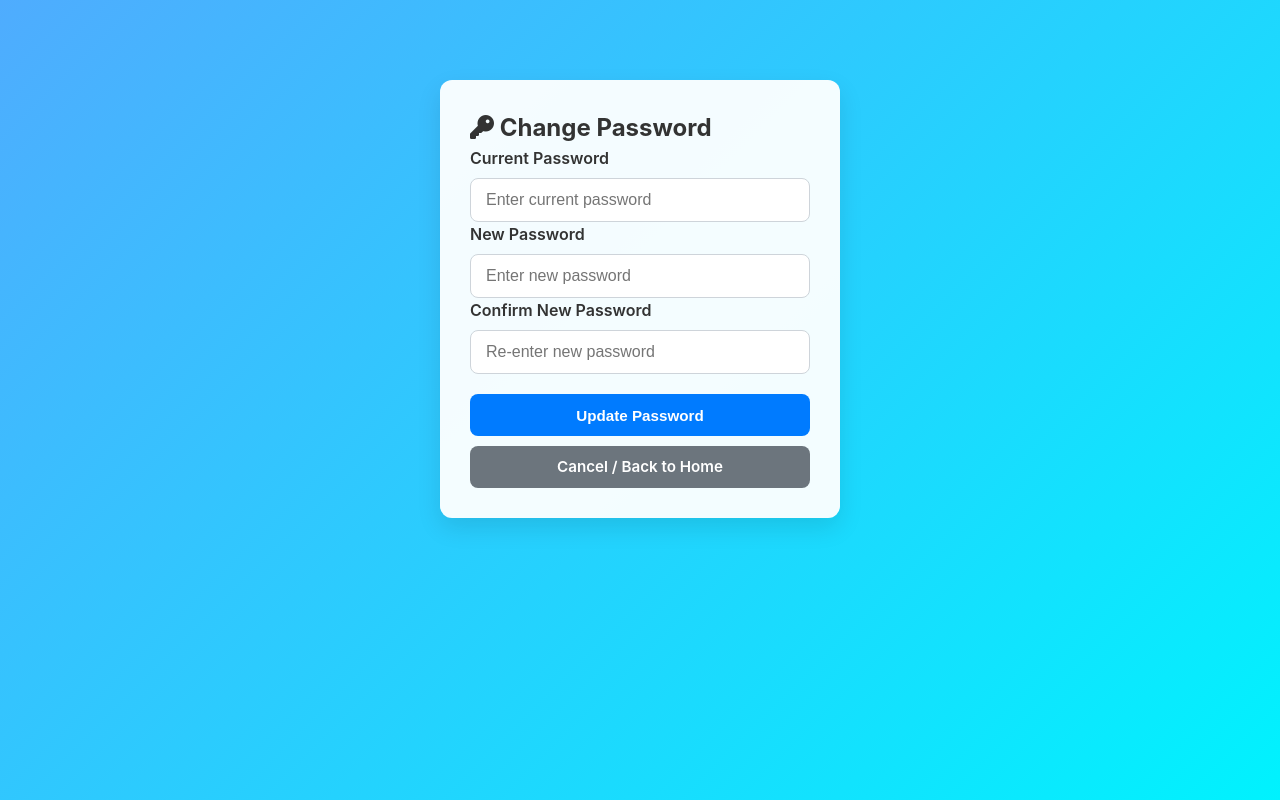
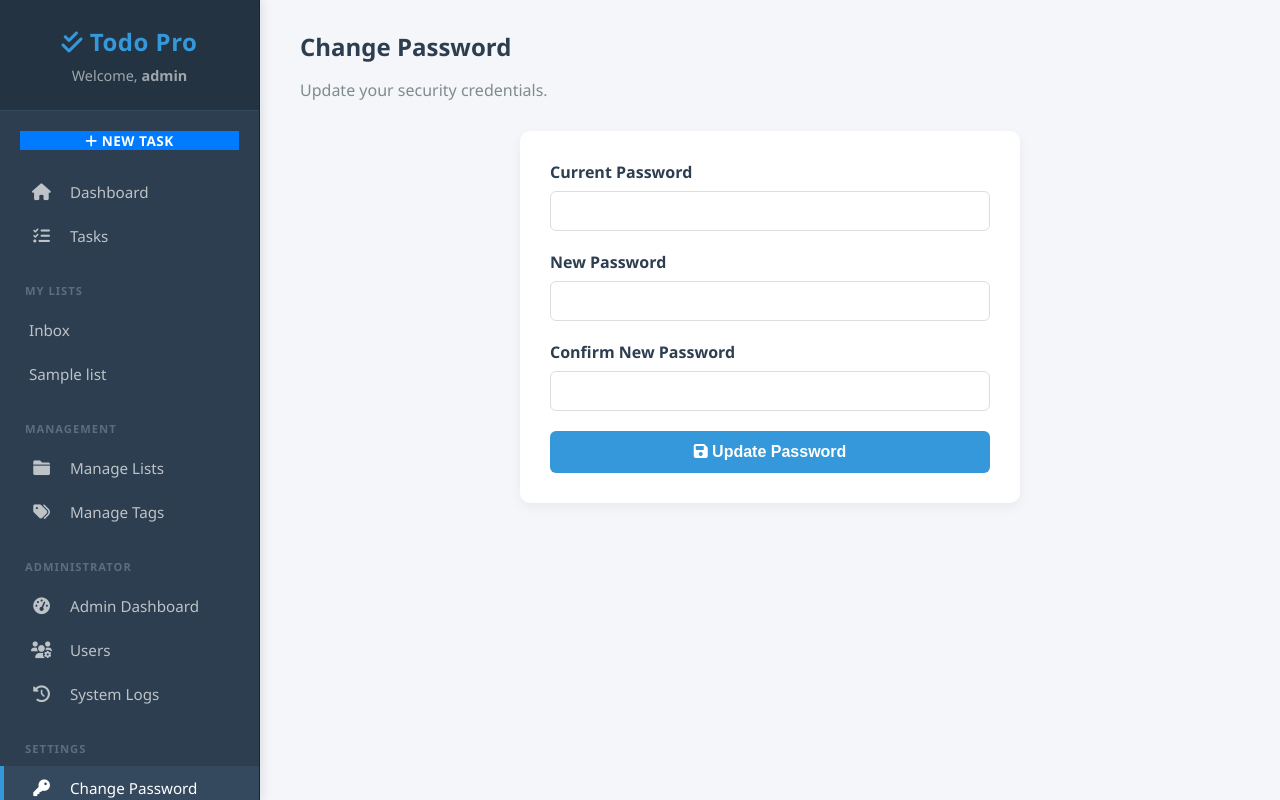
Before and after one commit to MinhQuanhehehe/project1, a PHP site: page /auth/change_password.php in a window 1280 px wide. Run offline with PHP 8.4, Linux system fonts and the light colour scheme; a user stored in the database is signed in; tables that the repository leaves empty hold one stand-in row (values such as "Sample post").

Commit message:
Update change_password.php

```diff
--- a/todolist/auth/change_password.php
+++ b/todolist/auth/change_password.php
@@ -1,107 +1,145 @@
 <?php
-if (session_status() === PHP_SESSION_NONE) {
-    session_start();
-}
+if (session_status() === PHP_SESSION_NONE) { session_start(); }
 global $conn;
 include '../config/db_connect.php';
 
-$user_id = $_SESSION['user_id'] ?? $_SESSION['UserID'] ?? null;
+// Check Authentication
+$user_id = $_SESSION['user_id'] ?? null;
 if (!$user_id) {
-    header("Location: login.php");
+    header("Location: ../auth/login.php"); // Sửa lại đường dẫn nếu cần
     exit;
 }
 
-$error = '';
-$success = '';
+$message = "";
+$msg_type = "";
 
-if ($_SERVER["REQUEST_METHOD"] == "POST") {
-    $current_pass = $_POST['current_password'];
-    $new_pass = $_POST['new_password'];
-    $confirm_pass = $_POST['confirm_password'];
+if ($_SERVER['REQUEST_METHOD'] === 'POST') {
+    $current_password = $_POST['current_password'] ?? '';
+    $new_password = $_POST['new_password'] ?? '';
+    $confirm_password = $_POST['confirm_password'] ?? '';
 
-    if (empty($current_pass) || empty($new_pass) || empty($confirm_pass)) {
-        $error = "Please fill in all fields.";
-    } elseif ($new_pass !== $confirm_pass) {
-        $error = "New password and confirmation do not match.";
+    if (empty($current_password) || empty($new_password) || empty($confirm_password)) {
+        $message = "Please fill in all fields.";
+        $msg_type = "error";
+    } elseif ($new_password !== $confirm_password) {
+        $message = "New passwords do not match.";
+        $msg_type = "error";
+    } elseif (strlen($new_password) < 6) {
+        $message = "New password must be at least 6 characters long.";
+        $msg_type = "error";
     } else {
-        // Take pass from db
+        // SỬA TẠI ĐÂY: Đổi 'password' thành 'password_hash' để khớp với DB
         $stmt = $conn->prepare("SELECT password_hash FROM Users WHERE user_id = ?");
         $stmt->bind_param("i", $user_id);
         $stmt->execute();
         $result = $stmt->get_result();
-        $user = $result->fetch_assoc();
-        $stmt->close();
 
-        if ($user && password_verify($current_pass, $user['password_hash'])) {
-            // Change Pass
-            $new_hash = password_hash($new_pass, PASSWORD_DEFAULT);
+        if ($row = $result->fetch_assoc()) {
+            // SỬA TẠI ĐÂY: Dùng $row['password_hash']
+            if (password_verify($current_password, $row['password_hash'])) {
 
-            $stmt_update = $conn->prepare("UPDATE Users SET password_hash = ? WHERE user_id = ?");
-            $stmt_update->bind_param("si", $new_hash, $user_id);
+                $new_hash = password_hash($new_password, PASSWORD_DEFAULT);
 
-            if ($stmt_update->execute()) {
-                // Log
-                $conn->query("INSERT INTO ActivityLogs (user_id, action_type, target_table, target_id, details)
-                              VALUES ($user_id, 'UPDATE', 'Users', $user_id, 'User changed their own password')");
+                // SỬA TẠI ĐÂY: Cập nhật cột 'password_hash'
+                $update_stmt = $conn->prepare("UPDATE Users SET password_hash = ? WHERE user_id = ?");
+                $update_stmt->bind_param("si", $new_hash, $user_id);
 
-                $success = "Password changed successfully!";
+                if ($update_stmt->execute()) {
+                    $message = "Password changed successfully!";
+                    $msg_type = "success";
+
+                    // Ghi log vào bảng ActivityLogs (Khớp với cấu trúc DB bạn đưa)
+                    $log_details = "User changed their password.";
+                    $log_stmt = $conn->prepare("INSERT INTO ActivityLogs (user_id, action_type, target_table, target_id, details) VALUES (?, 'UPDATE', 'Users', ?, ?)");
+                    $log_stmt->bind_param("iis", $user_id, $user_id, $log_details);
+                    $log_stmt->execute();
+                } else {
+                    $message = "System error, please try again later.";
+                    $msg_type = "error";
+                }
             } else {
-                $error = "Error updating password.";
+                $message = "Incorrect current password.";
+                $msg_type = "error";
             }
-            $stmt_update->close();
-        } else {
-            $error = "Current password is incorrect.";
         }
     }
 }
-$conn->close();
 ?>
 
 <!DOCTYPE html>
 <html lang="en">
 <head>
     <meta charset="UTF-8">
-    <title>Change Password - Todo App Pro</title>
-    <link rel="stylesheet" href="../assets/css/style.css">
+    <title>Change Password - Todo Pro</title>
+    <link rel="stylesheet" href="../assets/css/style1.css?v=1.0">
     <link rel="stylesheet" href="https://cdnjs.cloudflare.com/ajax/libs/font-awesome/6.0.0/css/all.min.css">
+    <style>
+        .form-card {
+            background: #fff;
+            padding: 30px;
+            border-radius: 10px;
+            box-shadow: 0 4px 12px rgba(0,0,0,0.05);
+            max-width: 500px;
+            margin: 0 auto;
+        }
+        .form-group { margin-bottom: 20px; }
+        .form-label { display: block; margin-bottom: 8px; color: #2c3e50; font-weight: 600; }
+        .form-control {
+            width: 100%; padding: 10px 15px; border: 1px solid #ddd;
+            border-radius: 6px; font-size: 1rem; box-sizing: border-box;
+        }
+        .form-control:focus { border-color: #3498db; outline: none; }
+        .btn-submit {
+            background-color: #3498db; color: white; padding: 12px 20px;
+            border: none; border-radius: 6px; cursor: pointer;
+            font-size: 1rem; font-weight: 600; width: 100%; transition: 0.3s;
+        }
+        .btn-submit:hover { background-color: #2980b9; }
+        .alert { padding: 15px; margin-bottom: 20px; border-radius: 6px; display: flex; align-items: center; gap: 10px; }
+        .alert-error { background-color: #fce4e4; color: #c0392b; border: 1px solid #f5c6cb; }
+        .alert-success { background-color: #d4edda; color: #155724; border: 1px solid #c3e6cb; }
+    </style>
 </head>
 <body>
-<div class="container auth-container">
-    <form action="change_password.php" method="POST">
-        <h2><i class="fas fa-key"></i> Change Password</h2>
 
-        <?php if(!empty($error)): ?>
-            <div style="background: #f8d7da; color: #721c24; padding: 10px; border-radius: 5px; margin-bottom: 15px;">
-                <?php echo htmlspecialchars($error); ?>
+<?php
+$path_to_root = '../';
+include '../includes/sidebar.php';
+?>
+
+<div class="main-content">
+    <div style="margin-bottom: 30px;">
+        <h2 style="margin: 0; color: #2c3e50;">Change Password</h2>
+        <p style="color: #7f8c8d;">Update your security credentials.</p>
+    </div>
+
+    <div class="form-card">
+        <?php if (!empty($message)): ?>
+            <div class="alert <?php echo ($msg_type == 'error') ? 'alert-error' : 'alert-success'; ?>">
+                <i class="fas <?php echo ($msg_type == 'error') ? 'fa-exclamation-circle' : 'fa-check-circle'; ?>"></i>
+                <?php echo htmlspecialchars($message); ?>
             </div>
         <?php endif; ?>
 
-        <?php if(!empty($success)): ?>
-            <div style="background: #d4edda; color: #155724; padding: 10px; border-radius: 5px; margin-bottom: 15px;">
-                <?php echo htmlspecialchars($success); ?>
+        <form action="" method="POST">
+            <div class="form-group">
+                <label class="form-label">Current Password</label>
+                <input type="password" name="current_password" class="form-control" required>
             </div>
-        <?php endif; ?>
+            <div class="form-group">
+                <label class="form-label">New Password</label>
+                <input type="password" name="new_password" class="form-control" required>
+            </div>
+            <div class="form-group">
+                <label class="form-label">Confirm New Password</label>
+                <input type="password" name="confirm_password" class="form-control" required>
+            </div>
+            <button type="submit" class="btn-submit">
+                <i class="fas fa-save"></i> Update Password
+            </button>
+        </form>
+    </div>
+</div>
 
-        <div>
-            <label>Current Password</label>
-            <input type="password" name="current_password" required placeholder="Enter current password">
-        </div>
-
-        <div>
-            <label>New Password</label>
-            <input type="password" name="new_password" required placeholder="Enter new password">
-        </div>
-
-        <div>
-            <label>Confirm New Password</label>
-            <input type="password" name="confirm_password" required placeholder="Re-enter new password">
-        </div>
-
-        <div style="margin-top: 20px; display: flex; flex-direction: column; gap: 10px;">
-            <button type="submit" class="btn">Update Password</button>
-            <a href="../home.php" class="btn btn-secondary" style="text-align: center;">Cancel / Back to Home</a>
-        </div>
-    </form>
-</div>
 </body>
 </html>
```
